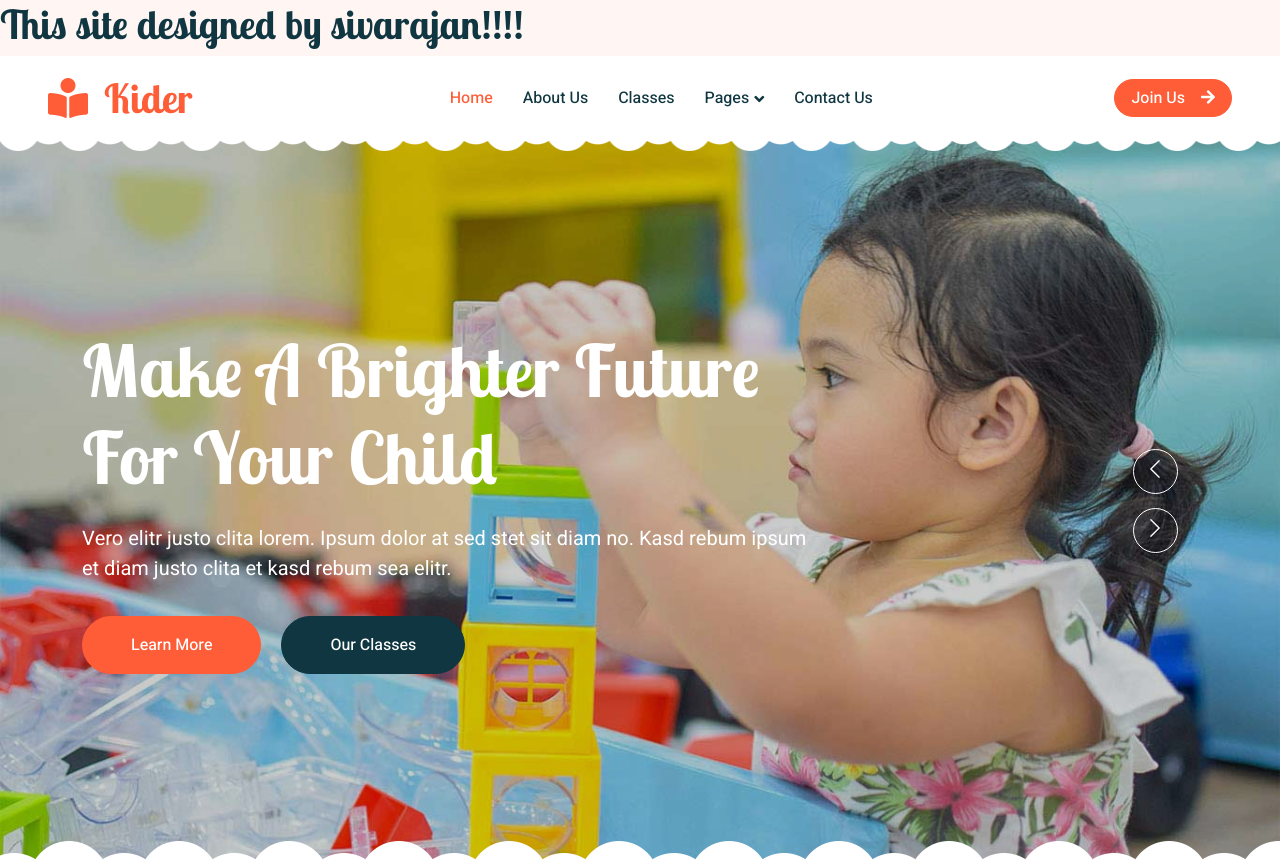
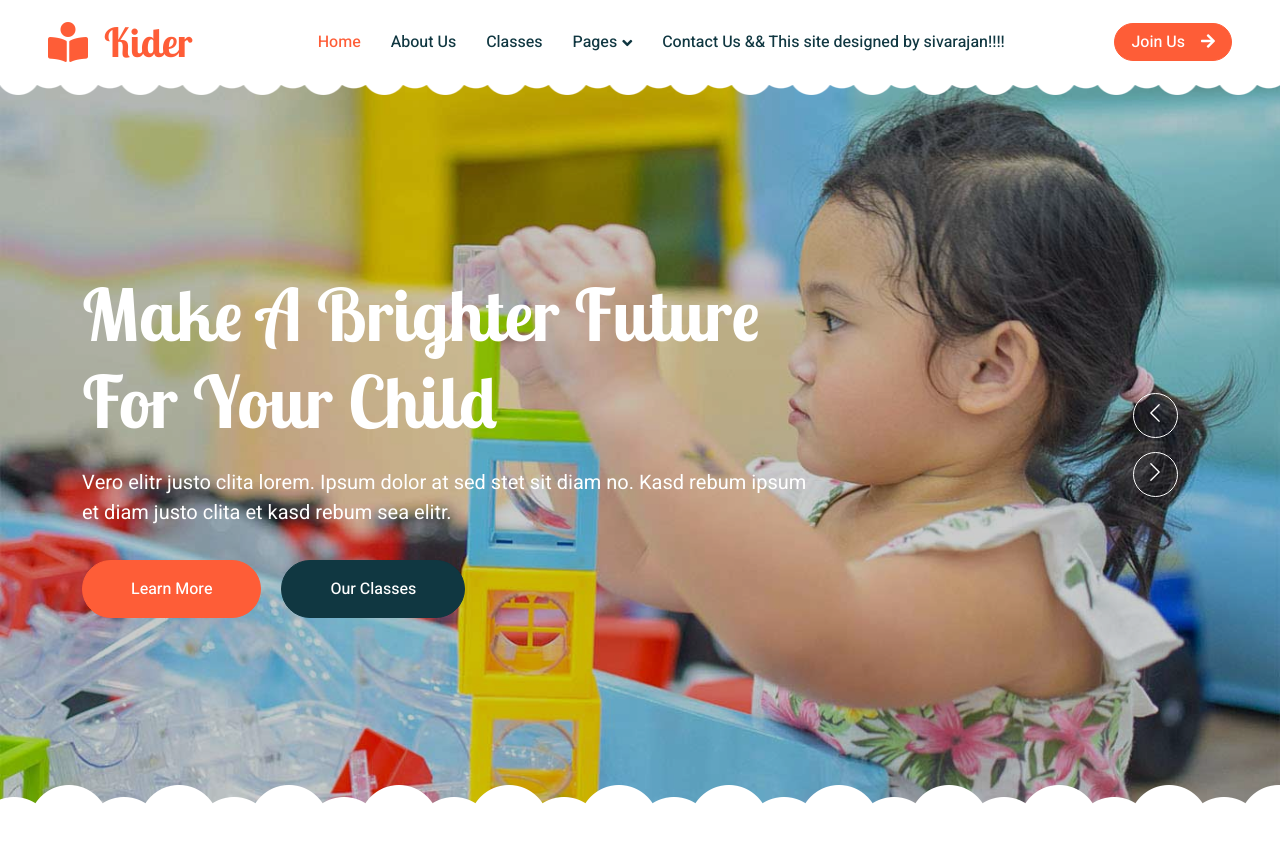
Before and after one commit to sivarajandevops/website, a plain HTML site: page index.html in a window 1280 px wide. Shown: the top 860 px of the page. Drawn offline with nearby package versions, Linux system fonts and the light colour scheme.

Commit message:
added new line

```diff
--- a/index.html
+++ b/index.html
@@ -31,7 +31,7 @@
     <link href="css/style.css" rel="stylesheet">
 </head>
 
-<body> <h1> This site designed by sivarajan!!!!</h1>
+<body>
     <div class="container-xxl bg-white p-0">
         <!-- Spinner Start -->
         <div id="spinner" class="show bg-white position-fixed translate-middle w-100 vh-100 top-50 start-50 d-flex align-items-center justify-content-center">
@@ -66,7 +66,7 @@
                             <a href="404.html" class="dropdown-item">404 Error</a>
                         </div>
                     </div>
-                    <a href="contact.html" class="nav-item nav-link">Contact Us</a>
+                    <a href="contact.html" class="nav-item nav-link">Contact Us && This site designed by sivarajan!!!!</a>
                 </div>
                 <a href="" class="btn btn-primary rounded-pill px-3 d-none d-lg-block">Join Us<i class="fa fa-arrow-right ms-3"></i></a>
             </div>
```
